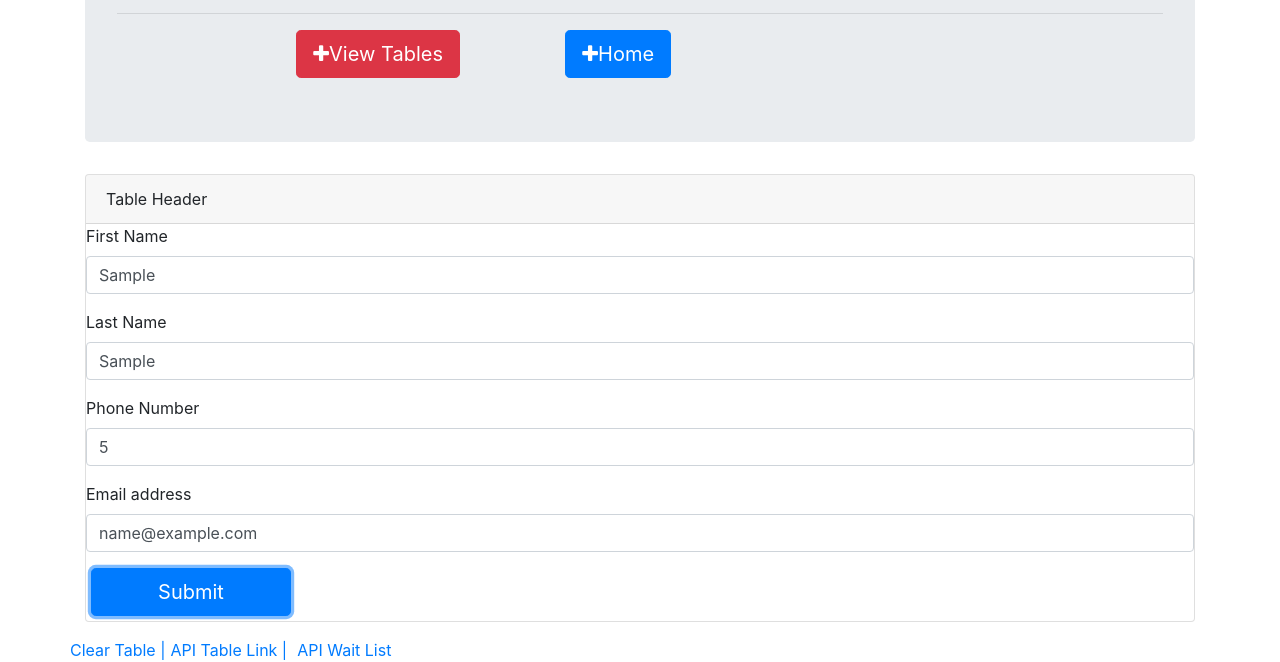
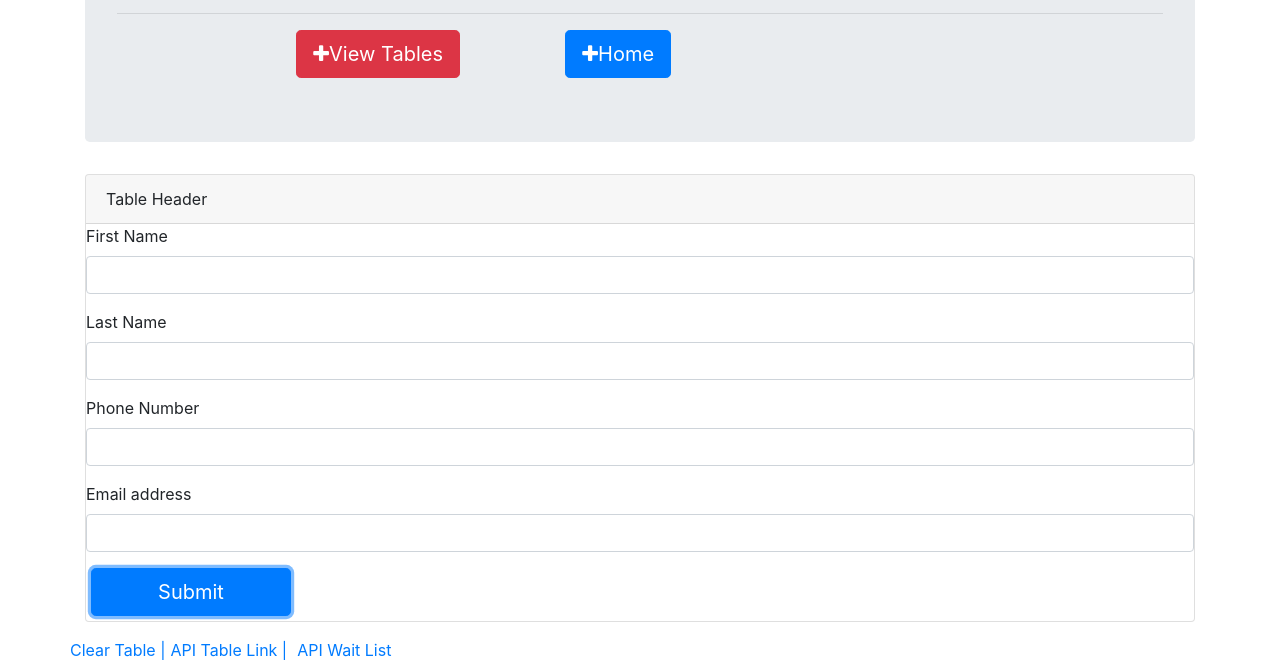
Before and after one commit to ncortes12/theHotResturant, a website: page reservation.html in a window 1280 px wide. Both pictures are taken after typing "Sample", "Sample", "5", "name@example.com" into the empty fields and a click on the button "Submit". Shown: the part 157-819 px from the top of the page. Drawn offline with nearby package versions, Linux system fonts and the light colour scheme; no server answers.

Commit message:
trying to get things to work

```diff
--- a/reservation.html
+++ b/reservation.html
@@ -57,17 +57,23 @@
 
                     $(".resSubmit").on("click", function (){
                         event.preventDefault();
-                        var newReservation = {
+                        var reservations = {
                             first_name: $(".first-name").val().trim(),
                             last_name:  $(".last-name").val().trim(),
                             phone:  $(".phone-number").val().trim(),
                             email:  $(".email").val().trim(),
                         };
-                        $.post("/api/reservations",newReservation)
+                        $(".first-name").val("");
+                        $(".last-name").val("");
+                        $(".phone-number").val("");
+                        $(".email").val("");
+
+
+                        $.post("/api/reservations/",reservations)
                         .then(function (data){
                             console.log("i'm working?")
                         })
-                        console.log(newReservation);
+                        console.log(reservations);
 
                     })
 
```
Also changed, not shown: server.js (+6 -6 lines), 1 other file.
